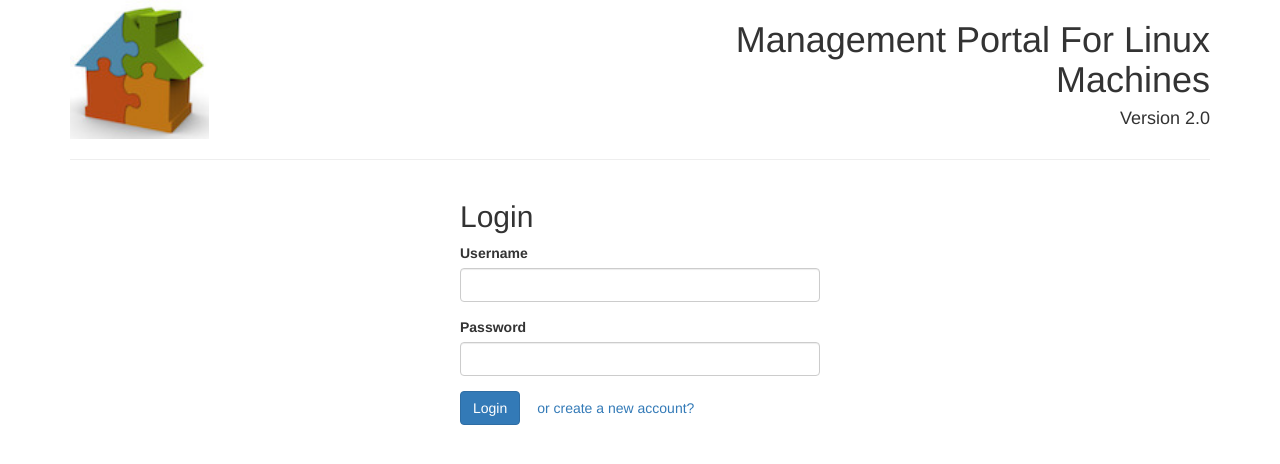
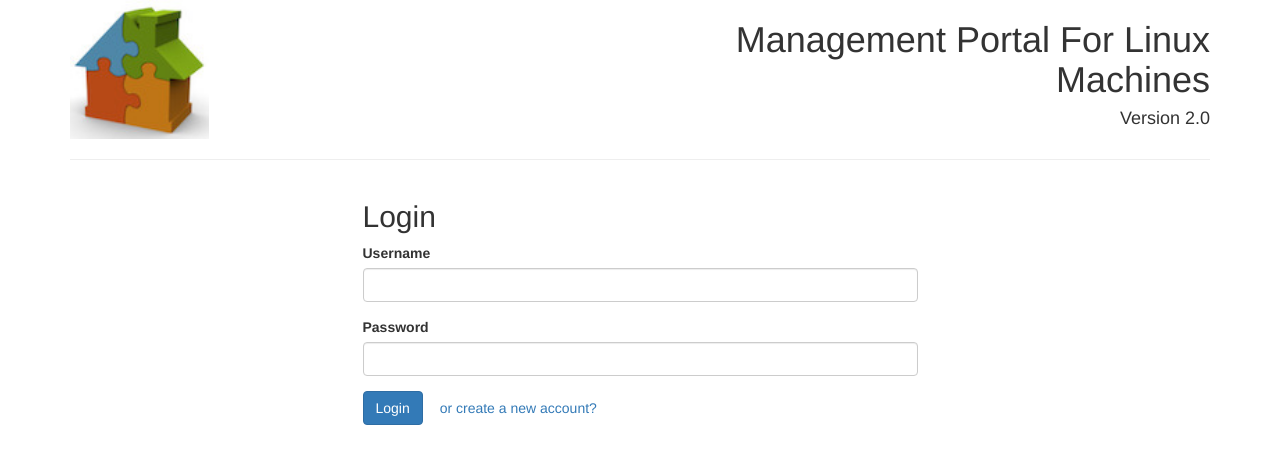
Before and after one commit to along-yundanfengqing/MgmtAppForLinuxMachines_flask, a Flask app: page / in a window 1280 px wide. Shown: the top 464 px of the page. Run offline with Flask 2, Linux system fonts and the light colour scheme; parts of the project's set-up code (start-up, migrations or seed data) failed here and were passed over; some libraries are stand-ins or nearby versions.

Commit message:
Changed view for login/signup form

```diff
--- a/application/modules/controllers.py
+++ b/application/modules/controllers.py
@@ -47,7 +47,7 @@ def show_signup():
             app.logger.warning("- ADDED ACCOUNT - %s", username)
             flash("Created a user account (%s)" % username)
             return redirect(url_for('show_login'))
-    return render_template('signup.html')
+    return render_template('signup.html', form=form)
 
 
 # login page
@@ -63,7 +63,7 @@ def show_login():
             flash('Logged in successfully as a user "%s"' % current_user.username)
             return redirect(url_for("show_top"))
         flash("Username or password is not correct")
-    return render_template('login.html')
+    return render_template('login.html', form=form)
 
 
 # logout
--- a/application/templates/login.html
+++ b/application/templates/login.html
@@ -16,31 +16,29 @@
         </div>
       </div>
       <div class="row">
-        <div class="col-xs-3 col-sm-3 col-md-4"></div>
-        <div id="page-heading" class="col-xs-6 col-sm-6 col-md-4">
+        <div class="col-xs-3 col-sm-3 col-md-3"></div>
+        <div id="page-heading" class="col-xs-6 col-sm-6 col-md-6">
           <h2> Login </h2>
         </div>
-        <div class="col-xs-3 col-sm-3 col-md-4"></div>
+        <div class="col-xs-3 col-sm-3 col-md-3"></div>
       </div>
       <div class="row">
-        <div class="col-xs-3 col-sm-3 col-md-4"></div>
-        <div class="col-xs-6 col-sm-6 col-md-4">
+        <div class="col-xs-3 col-sm-3 col-md-3"></div>
+        <div class="col-xs-6 col-sm-6 col-md-6">
           <form action="{{url_for('show_login')}}" method='POST'>
             <div class="form-group" >
               <label for="Username">Username</label>
-              <input type="text" class="form-control" name = "username">
-              <p class="has-error">{{error1}}</p>
+                {{ form.username(class_="form-control") }}
             </div>
             <div class="form-group">
               <label for="Password">Password</label>
-              <input type="password" class="form-control" name="password">
-              <p class="has-error">{{error2}}</p>
+              {{ form.password(class_="form-control") }}
             </div>
             <button type="submit" class="btn btn-primary">Login</button>
             <a class="btn btn-link" href="{{url_for('show_signup')}}" role="button">or create a new account?</a>
           </form>
         </div>
-        <div class="col-xs-3 col-sm-3 col-md-4"></div>
+        <div class="col-xs-3 col-sm-3 col-md-3"></div>
       </div>
 {% endblock %}
   </body>
```
Also changed, not shown: application/templates/signup.html (+8 -10 lines).
